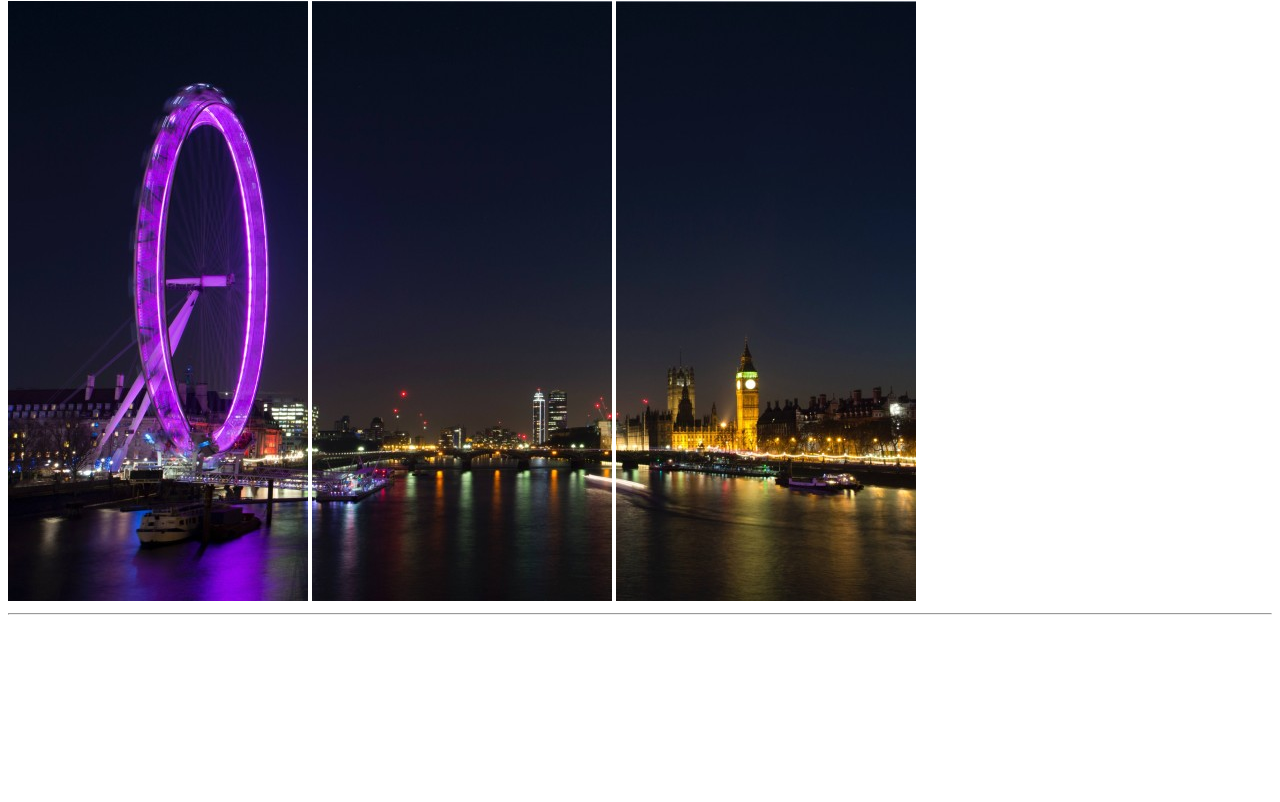
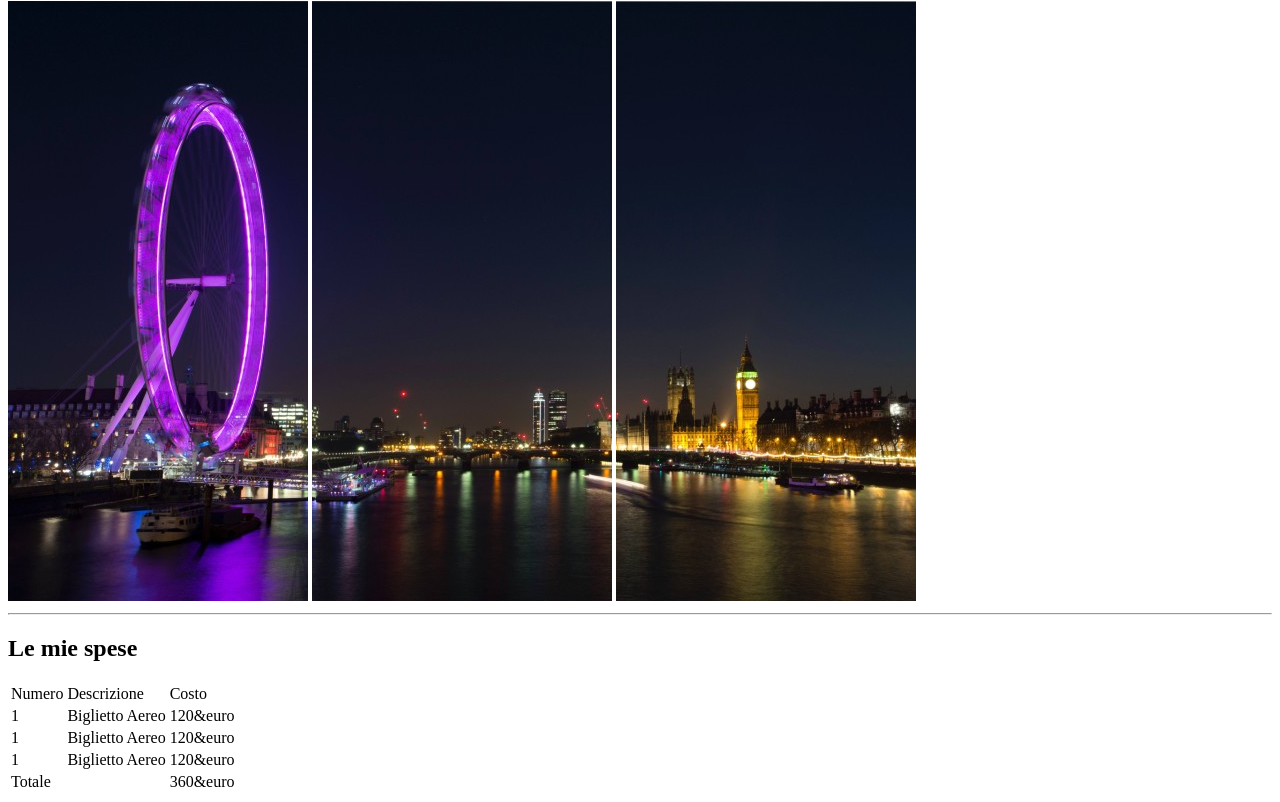
Before and after one commit to FrancescoSisti/html-london-trip, a plain HTML site: page index.html in a window 1280 px wide. Shown: the part 79-881 px from the top of the page. Before the commit the page ends 800 px from the top, so only its background shows below. Drawn offline with Linux system fonts and the light colour scheme.

Commit message:
added table

```diff
--- a/index.html
+++ b/index.html
@@ -22,7 +22,37 @@
     </header>
 
     <main>
-
+        <h2>Le mie spese</h2>
+        <table>
+            <thead>
+                <tr>
+                    <td>Numero</td>
+                    <td>Descrizione</td>
+                    <td>Costo</td>
+                </tr>
+            </thead>
+            <tbody>
+                <tr>
+                    <td>1</td>
+                    <td>Biglietto Aereo</td>
+                    <td>120&euro</td>
+                </tr>
+                <tr>
+                    <td>1</td>
+                    <td>Biglietto Aereo</td>
+                    <td>120&euro</td>
+                </tr>
+                <tr>
+                    <td>1</td>
+                    <td>Biglietto Aereo</td>
+                    <td>120&euro</td>
+                </tr>
+                <tr>
+                    <td colspan="2">Totale</td>
+                    <td>360&euro</td>
+                </tr>
+            </tbody>
+        </table>
     </main>
 
 </body>
```
